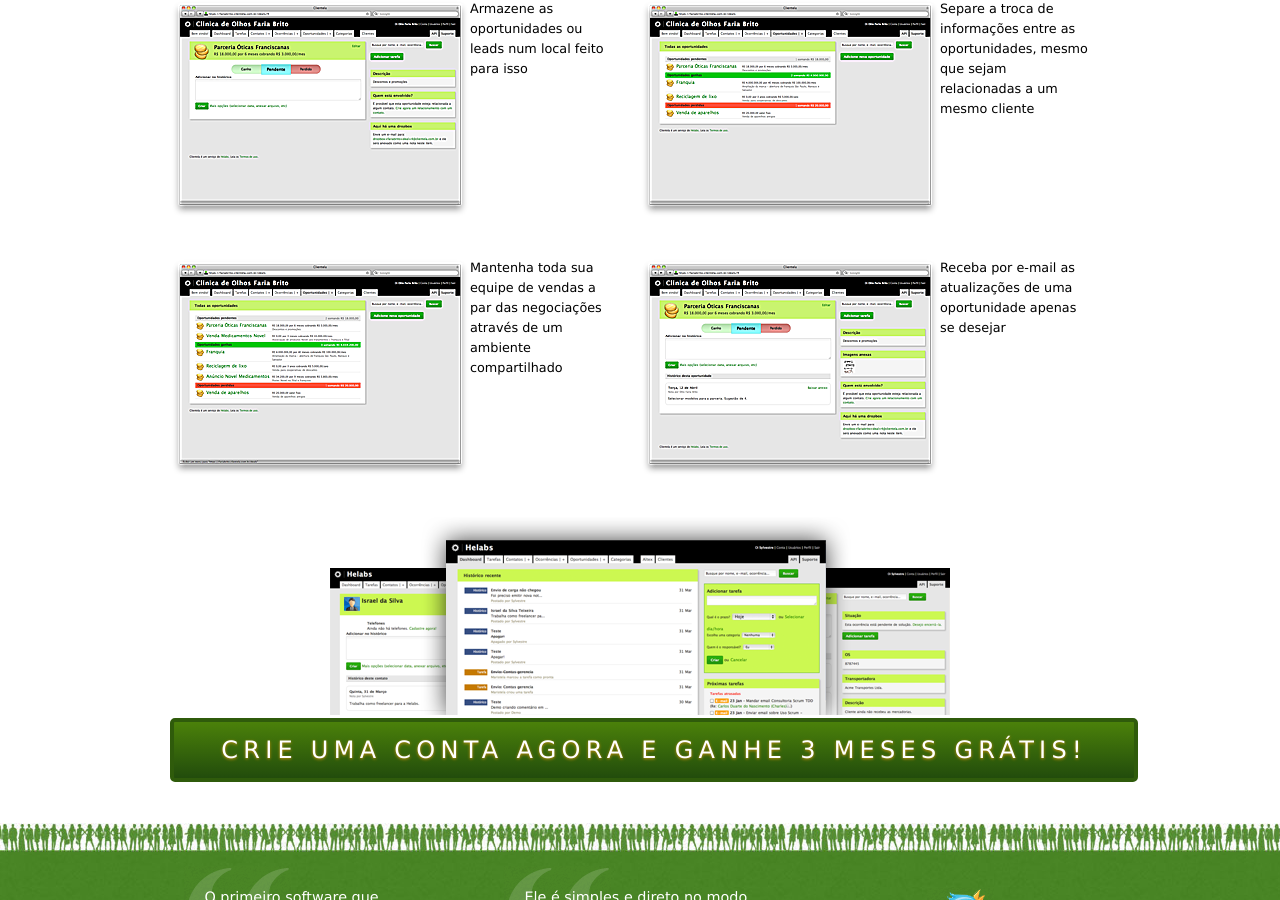
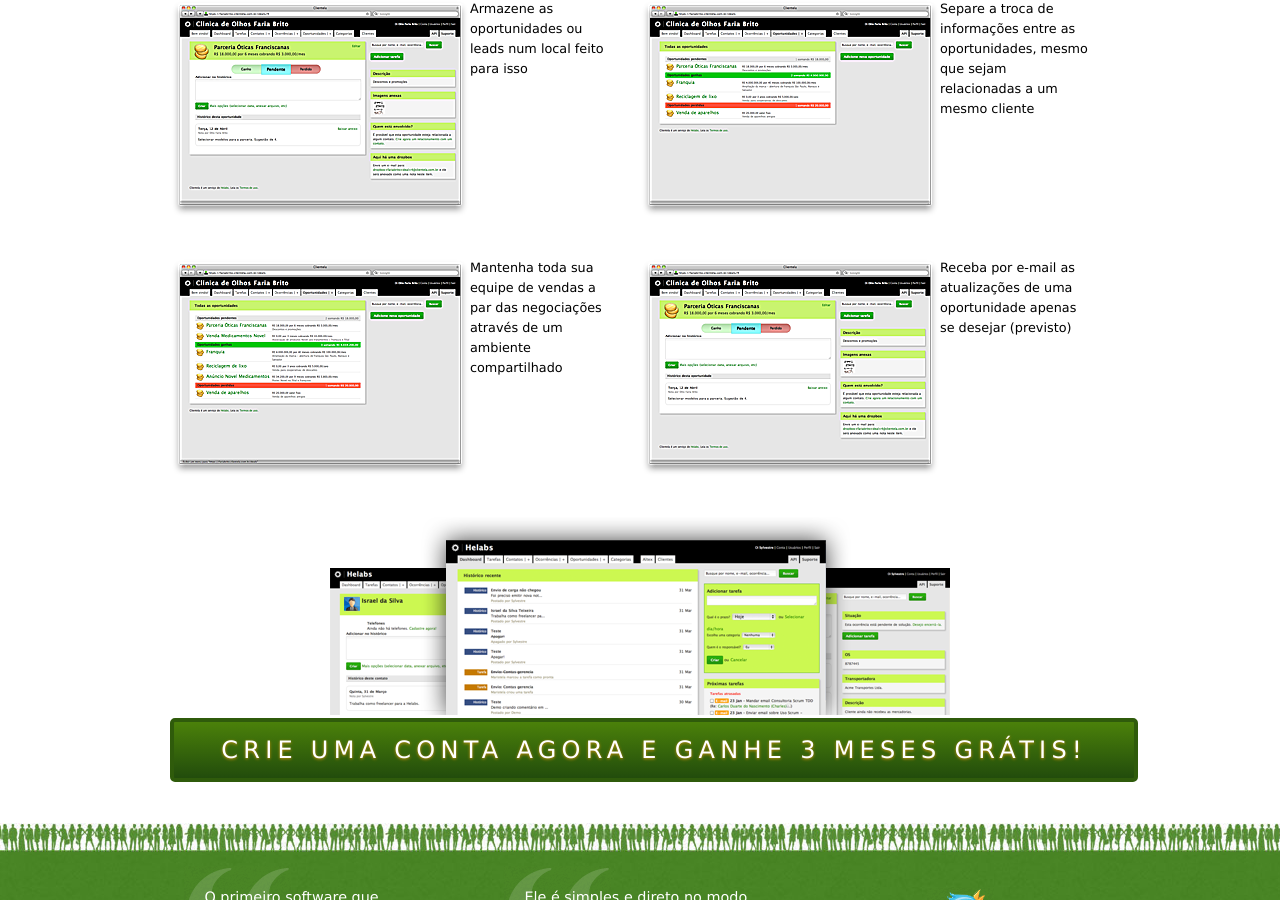
Before and after one commit to mergulhao/site-clientela, a Jekyll site: the page built from acompanhamento-de-oportunidades.html, in a window 1280 px wide and 900 px high, scrolled down 469 px. Built offline with Jekyll 4.4.1, drawn with Linux system fonts in a browser that asks for light colours; nearby versions of some CDN libraries.

Commit message:
change some screenshot

```diff
--- a/acompanhamento-de-oportunidades.html
+++ b/acompanhamento-de-oportunidades.html
@@ -39,8 +39,8 @@
         Mantenha toda sua equipe de vendas a par das negociações através de um ambiente compartilhado
       </li>
       <li>
-        <a rel="slideshow" href="/images/screenshots/oportunidades-04-full.png"><img src="/images/screenshots/oportunidades-04-thumb.png" /></a>
-        Receba por e-mail as atualizações de uma oportunidade apenas se desejar
+        <img src="/images/screenshots/oportunidades-01-thumb.png" />
+        Receba por e-mail as atualizações de uma oportunidade apenas se desejar (previsto)
       </li>
     </ul>
   </div>
```
Also changed, not shown: images/screenshots/oportunidades-01-full.png, images/screenshots/oportunidades-01-thumb.png, images/screenshots/oportunidades-04-full.png (deleted), images/screenshots/oportunidades-04-thumb.png (deleted).
